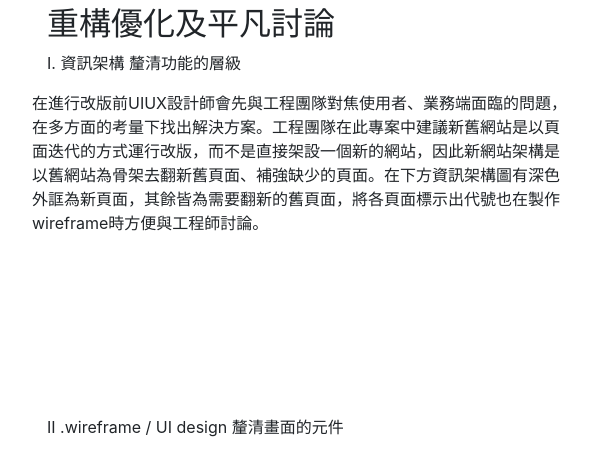
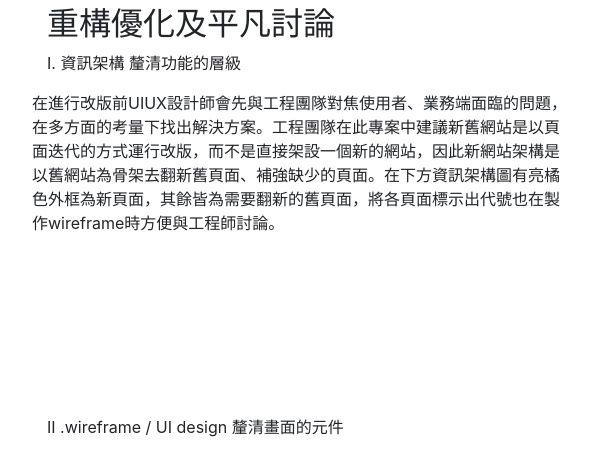
Before and after one commit to Ednana22/bootstrap-price-table-2020-03-30-8k9cwz, a website: page index.html in a window 1280 px wide. Shown: the part 3670-4119 px from the top of the page, 53-650 px from the left. Drawn offline with nearby package versions, Linux system fonts and the light colour scheme.

Commit message:
1 file modified

```diff
--- a/index.html
+++ b/index.html
@@ -381,7 +381,7 @@
           <p class="text-md-bold col-md-6 mb-16">I. 資訊架構 釐清功能的層級</p>
           <div class="row">
             <p class="text-md col-md-6 content-pr-48 mb-48">
-              在進行改版前UIUX設計師會先與工程團隊對焦使用者、業務端面臨的問題，在多方面的考量下找出解決方案。工程團隊在此專案中建議新舊網站是以頁面迭代的方式運行改版，而不是直接架設一個新的網站，因此新網站架構是以舊網站為骨架去翻新舊頁面、補強缺少的頁面。在下方資訊架構圖有深色外誆為新頁面，其餘皆為需要翻新的舊頁面，將各頁面標示出代號也在製作wireframe時方便與工程師討論。
+              在進行改版前UIUX設計師會先與工程團隊對焦使用者、業務端面臨的問題，在多方面的考量下找出解決方案。工程團隊在此專案中建議新舊網站是以頁面迭代的方式運行改版，而不是直接架設一個新的網站，因此新網站架構是以舊網站為骨架去翻新舊頁面、補強缺少的頁面。在下方資訊架構圖有亮橘色外框為新頁面，其餘皆為需要翻新的舊頁面，將各頁面標示出代號也在製作wireframe時方便與工程師討論。
             </p>
             <figure class="figure col-md-6 content-pl-48">
               <img
```
